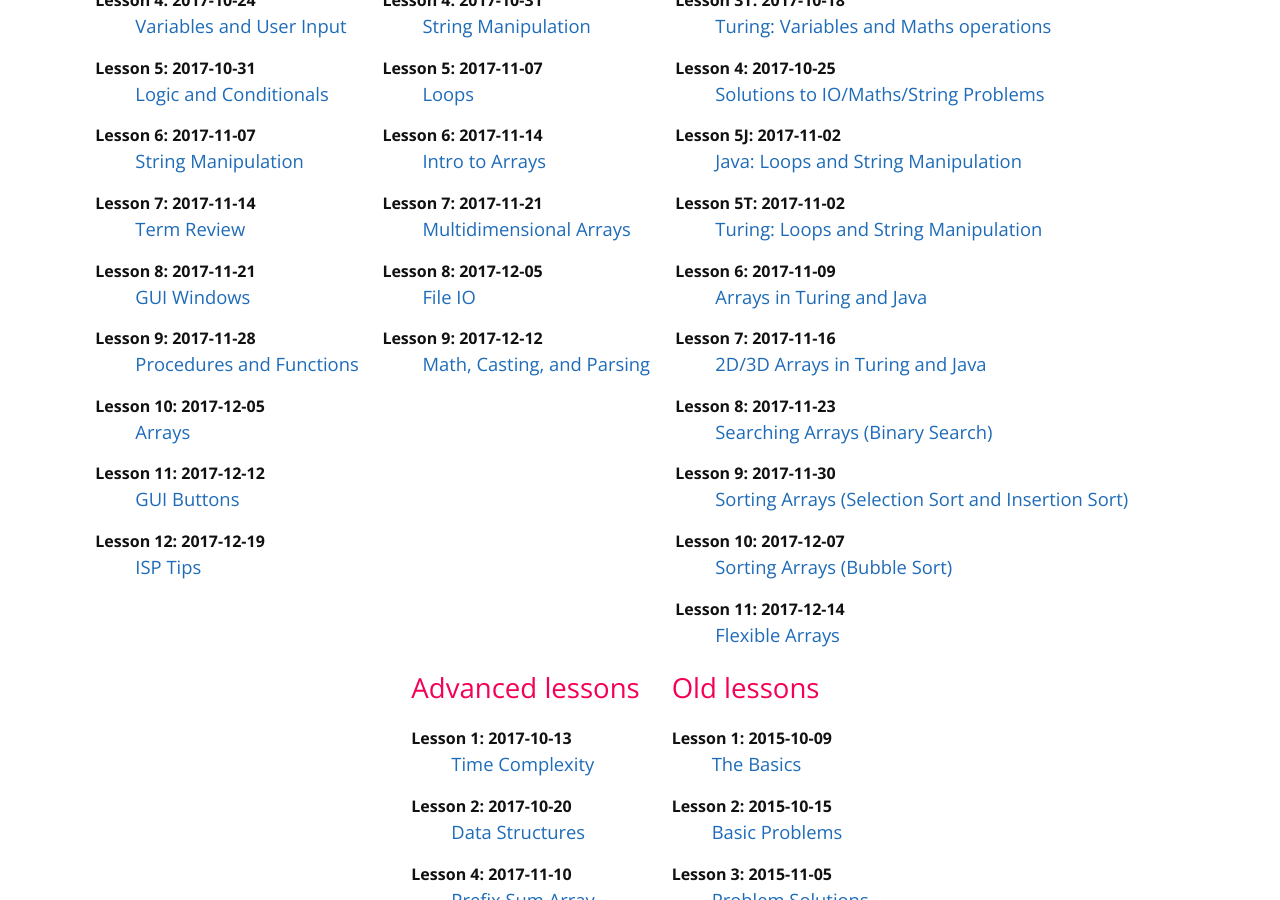
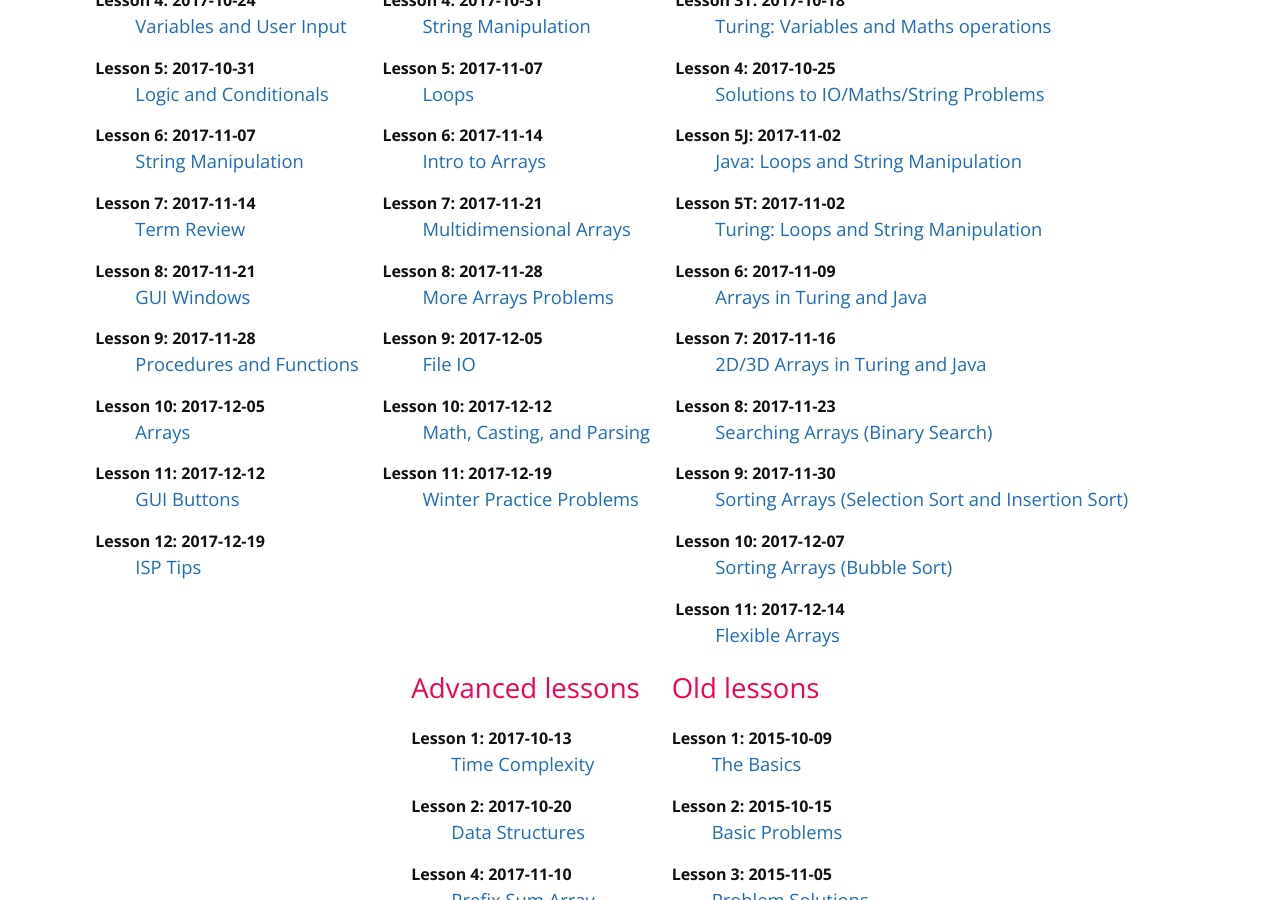
Before and after one commit to mcpt/mcpt.github.io, a Jekyll site: the page built from cpt.md, in a window 1280 px wide and 900 px high, scrolled down 830 px. Built offline with Jekyll 4.4.1, drawn with Linux system fonts in a browser that asks for light colours.

Commit message:
Update intermediate-lessons.yml

```diff
--- a/_data/intermediate-lessons.yml
+++ b/_data/intermediate-lessons.yml
@@ -39,12 +39,22 @@
   id: 7
   url: https://docs.google.com/presentation/d/158C2RvCxvMDFHFioob9xYuTxJoXz6xQmSNA9VWPBIto/edit?usp=sharing
 
+- title: More Arrays Problems
+  date: 2017-11-28
+  id: 8
+  url: https://docs.google.com/document/d/1m3ToLJNSdqNeQSOHP4HCLKY0ek8NSF0nEHEdmfKKess/edit?usp=sharing
+
 - title: File IO
   date: 2017-12-05
-  id: 8
+  id: 9
   url: https://docs.google.com/presentation/d/1Hf2DQqKfqDAUrmp0UXJi3QJjkZtYsSm0kPnXKug6wdI/edit?usp=sharing
 
 - title: Math, Casting, and Parsing
   date: 2017-12-12
-  id: 9
+  id: 10
   url: https://docs.google.com/presentation/d/1YUZg9Yi6DBzo1kr3U_h5MnS_ncilre2li-lZOJ90IVs/edit?usp=sharing
+
+- title: Winter Practice Problems
+  date: 2017-12-19
+  id: 11
+  url: https://docs.google.com/document/d/1frdK2N83gFnpoHR92e0OV5n4OYdfeKtuYVf0xgBYhgI/edit?usp=sharing
```
